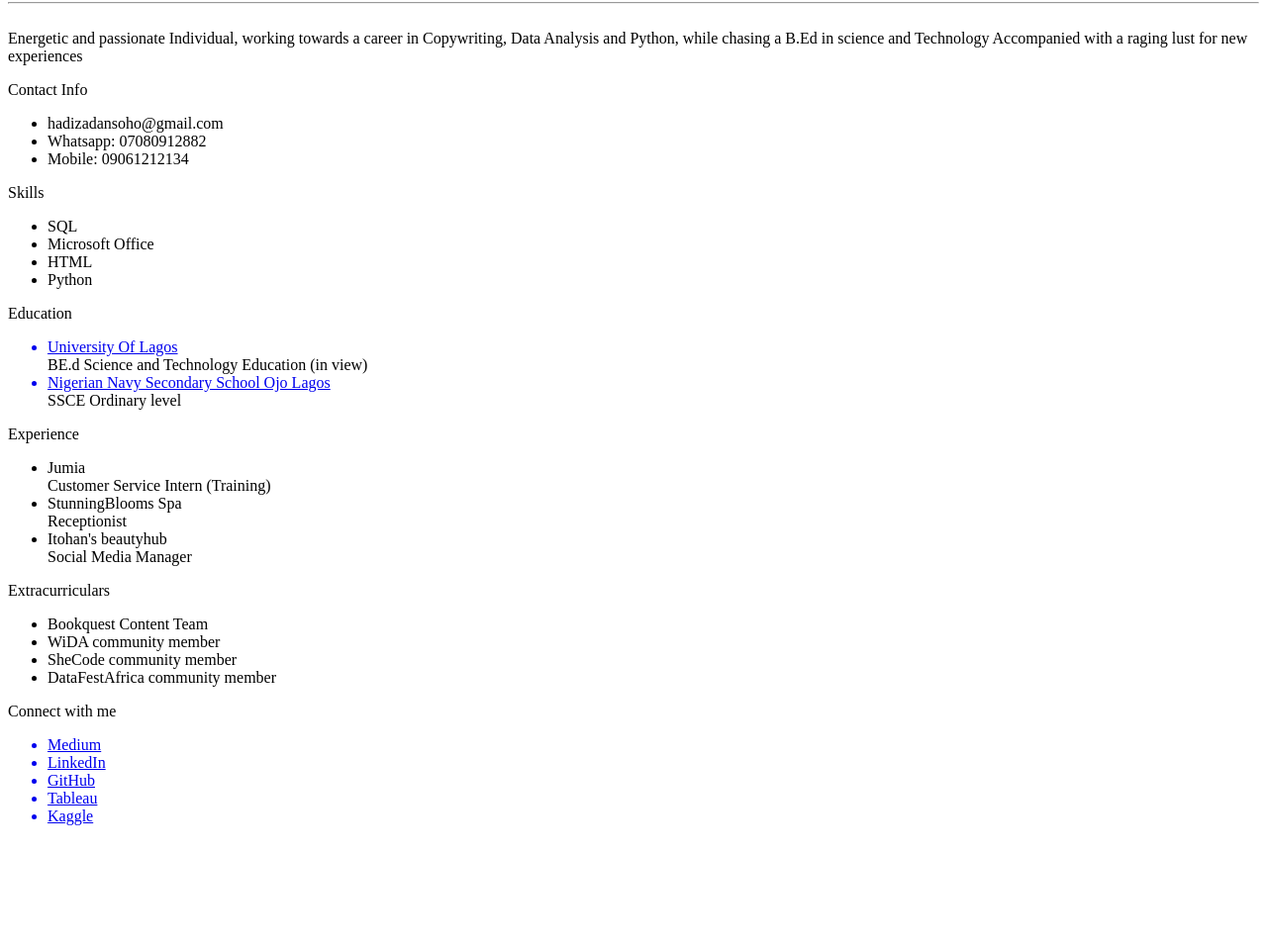
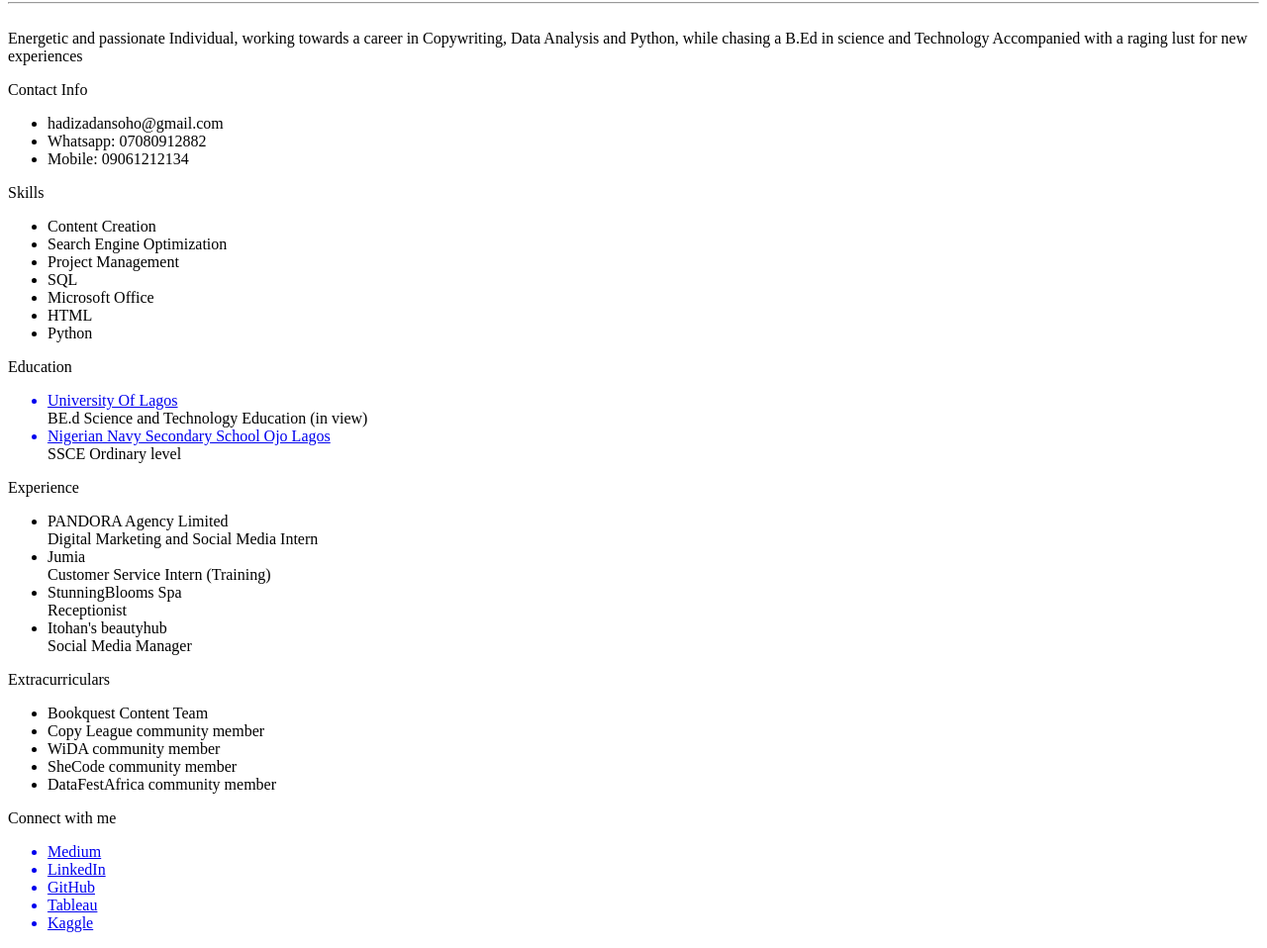
Before and after one commit to dizzyx/dizzyx.github.io, a plain HTML site: page dizzypath.index.html in a window 1280 px wide. Shown: the part 122-1080 px from the top of the page at 99% size. Before the commit the page ends 972 px from the top, so only its background shows below. Drawn offline with Linux system fonts and the light colour scheme.

Commit message:
Update dizzypath.index.html

```diff
--- a/dizzypath.index.html
+++ b/dizzypath.index.html
@@ -16,6 +16,9 @@
   </ul>
   <p class="head">Skills</p>
   <ul>
+    <li>Content Creation</li>
+    <li>Search Engine Optimization</li>
+    <li>Project Management</li>
     <li>SQL</li>
     <li>Microsoft Office</li>
     <li>HTML</li>
@@ -35,6 +38,8 @@
   </ul>
   <p class="head">Experience</p>
   <ul>
+     <li>PANDORA Agency Limited</li>
+    <body>Digital Marketing and Social Media Intern</body>
     <li>Jumia </li>
     <body>Customer Service Intern (Training)</body>
     <li>StunningBlooms Spa</li>
@@ -45,6 +50,7 @@
   <p class="head">Extracurriculars</p>
   <ul>
     <li>Bookquest Content Team</li>
+    <li>Copy League community member</li>
     <li>WiDA community member</li>
     <li>SheCode community member</li>
     <li>DataFestAfrica community member</li>
```
